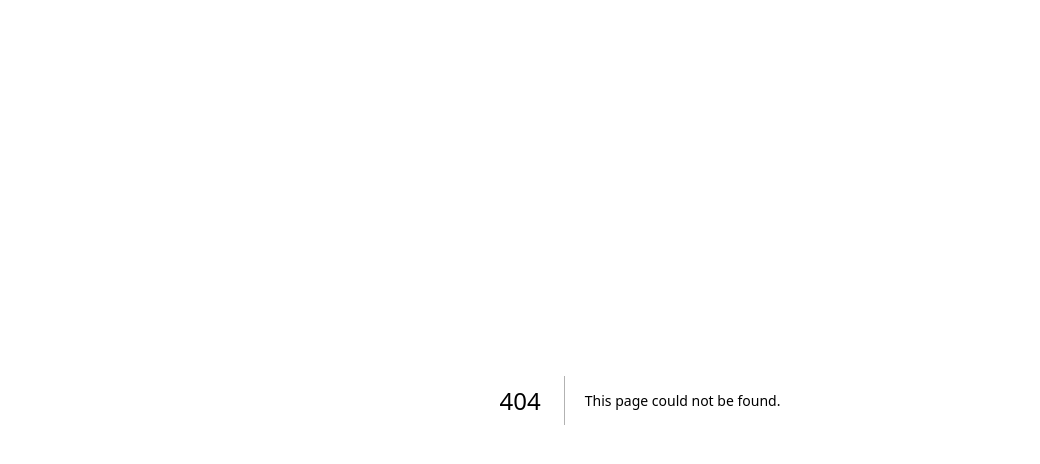
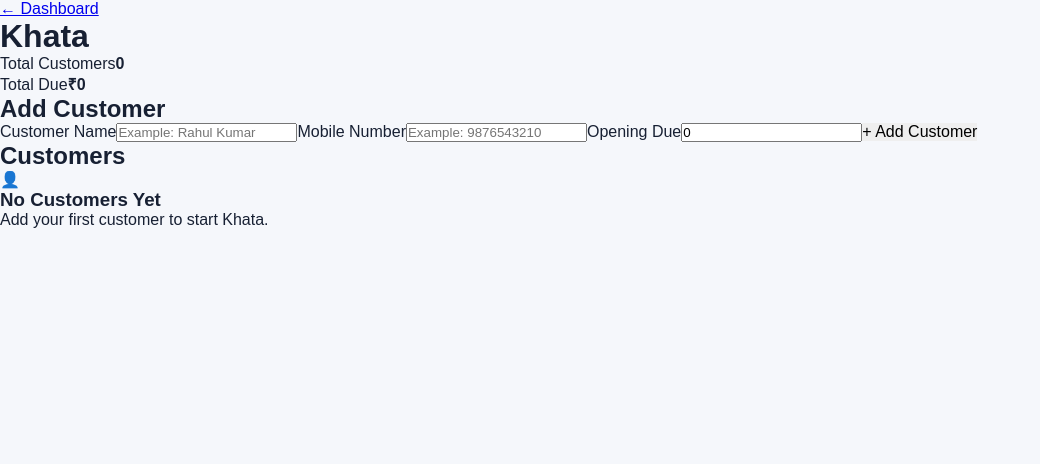
Before and after one commit to sameerkhan86926-a11y/hisabpro, a Next.js app: page /hisabpro/khata in a window 1280 px wide. Before the commit this address had no page. Shown: the top 464 px of the page, without its empty margins (0-1040 px from the left). Built offline with nearby package versions, Linux system fonts and the light colour scheme.

Commit message:
Create page.tsx

```diff
--- /dev/null
+++ b/app/khata/page.tsx
@@ -0,0 +1,226 @@
+"use client";
+
+import { useEffect, useState } from "react";
+
+type Customer = {
+  id: number;
+  name: string;
+  phone: string;
+  due: number;
+  createdAt: string;
+};
+
+export default function KhataPage() {
+  const [customers, setCustomers] = useState<Customer[]>([]);
+
+  const [name, setName] = useState("");
+  const [phone, setPhone] = useState("");
+  const [due, setDue] = useState(0);
+  const [message, setMessage] = useState("");
+
+  useEffect(() => {
+    const savedCustomers = JSON.parse(
+      localStorage.getItem("hisabpro_customers") || "[]"
+    );
+
+    setCustomers(savedCustomers);
+  }, []);
+
+  function addCustomer() {
+    if (!name.trim()) {
+      setMessage("Customer name required.");
+      return;
+    }
+
+    if (!phone.trim()) {
+      setMessage("Mobile number required.");
+      return;
+    }
+
+    const customer: Customer = {
+      id: Date.now(),
+      name: name.trim(),
+      phone: phone.trim(),
+      due: Math.max(0, due),
+      createdAt: new Date().toISOString(),
+    };
+
+    const updatedCustomers = [...customers, customer];
+
+    setCustomers(updatedCustomers);
+
+    localStorage.setItem(
+      "hisabpro_customers",
+      JSON.stringify(updatedCustomers)
+    );
+
+    setName("");
+    setPhone("");
+    setDue(0);
+
+    setMessage("Customer added successfully ✅");
+  }
+
+  function deleteCustomer(id: number) {
+    const updatedCustomers = customers.filter(
+      (customer) => customer.id !== id
+    );
+
+    setCustomers(updatedCustomers);
+
+    localStorage.setItem(
+      "hisabpro_customers",
+      JSON.stringify(updatedCustomers)
+    );
+  }
+
+  const totalDue = customers.reduce(
+    (sum, customer) => sum + customer.due,
+    0
+  );
+
+  return (
+    <main className="khata-page">
+
+      <header className="khata-header">
+        <a href="/hisabpro/">← Dashboard</a>
+
+        <h1>Khata</h1>
+
+        <span></span>
+      </header>
+
+      <section className="khata-stats">
+
+        <div>
+          <span>Total Customers</span>
+          <strong>{customers.length}</strong>
+        </div>
+
+        <div>
+          <span>Total Due</span>
+          <strong>
+            ₹{totalDue.toLocaleString("en-IN")}
+          </strong>
+        </div>
+
+      </section>
+
+      <section className="customer-form">
+
+        <h2>Add Customer</h2>
+
+        <label>Customer Name</label>
+
+        <input
+          type="text"
+          placeholder="Example: Rahul Kumar"
+          value={name}
+          onChange={(e) => setName(e.target.value)}
+        />
+
+        <label>Mobile Number</label>
+
+        <input
+          type="tel"
+          placeholder="Example: 9876543210"
+          value={phone}
+          onChange={(e) => setPhone(e.target.value)}
+        />
+
+        <label>Opening Due</label>
+
+        <input
+          type="number"
+          min="0"
+          value={due}
+          onChange={(e) =>
+            setDue(Math.max(0, Number(e.target.value)))
+          }
+        />
+
+        <button onClick={addCustomer}>
+          + Add Customer
+        </button>
+
+        {message && (
+          <p className="khata-message">
+            {message}
+          </p>
+        )}
+
+      </section>
+
+      <section className="customer-list">
+
+        <div className="customer-list-title">
+          <h2>Customers</h2>
+        </div>
+
+        {customers.length === 0 ? (
+          <div className="empty-customers">
+            <div>👤</div>
+
+            <h3>No Customers Yet</h3>
+
+            <p>
+              Add your first customer to start Khata.
+            </p>
+          </div>
+        ) : (
+          customers.map((customer) => (
+            <div
+              className="customer-item"
+              key={customer.id}
+            >
+
+              <div className="customer-icon">
+                👤
+              </div>
+
+              <div className="customer-info">
+
+                <strong>{customer.name}</strong>
+
+                <span>{customer.phone}</span>
+
+                <small>
+                  Added{" "}
+                  {new Date(
+                    customer.createdAt
+                  ).toLocaleDateString("en-IN")}
+                </small>
+
+              </div>
+
+              <div className="customer-right">
+
+                <strong>
+                  ₹{customer.due.toLocaleString("en-IN")}
+                </strong>
+
+                <span>
+                  {customer.due > 0
+                    ? "Due"
+                    : "No Due"}
+                </span>
+
+                <button
+                  onClick={() =>
+                    deleteCustomer(customer.id)
+                  }
+                >
+                  Delete
+                </button>
+
+              </div>
+
+            </div>
+          ))
+        )}
+
+      </section>
+
+    </main>
+  );
+}
```
